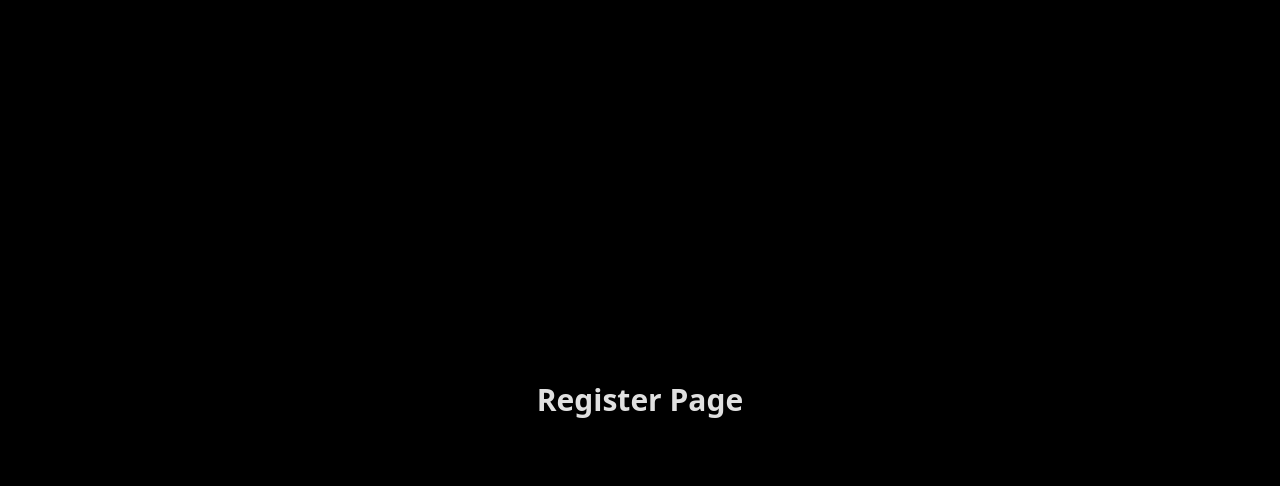
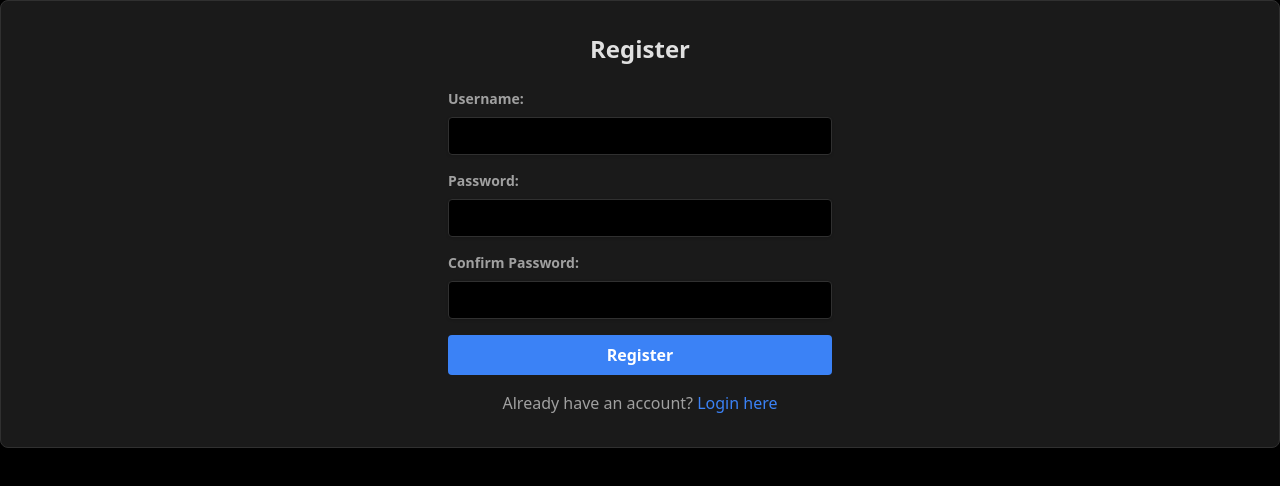
Before and after one commit to nakutakaa/Web9_grp1Expense-tracker-frontend, a React (Vite) app: page /register in a window 1280 px wide. Shown: the top 486 px of the page. Built offline with nearby package versions, Linux system fonts and the light colour scheme.

Commit message:
feat: Implemented authentication context (AuthProvider and useAuth)

```diff
--- /dev/null
+++ b/src/context/AuthContext.jsx
@@ -0,0 +1,98 @@
+// src/context/AuthContext.jsx
+import React, { createContext, useState, useContext, useEffect } from 'react';
+import api from '../services/api'; // Import our configured Axios instance
+import { toast } from 'react-toastify';
+import { useNavigate } from 'react-router-dom'; // To redirect after login/logout
+
+// 1. Create the Auth Context
+// This will hold the authentication state and functions.
+// We export it so other components can use `useContext(AuthContext)`.
+const AuthContext = createContext(undefined); // Default value is undefined initially
+
+// 2. Create the Auth Provider Component
+// This component will wrap our entire application (or parts of it)
+// and provide the authentication context to its children.
+export const AuthProvider = ({ children }) => {
+  // State to track if the user is authenticated
+  const [isAuthenticated, setIsAuthenticated] = useState(false);
+  // State to store user information (e.g., username)
+  const [user, setUser] = useState(null);
+  // State to indicate if the authentication check is in progress (useful for initial load)
+  const [loading, setLoading] = useState(true);
+
+  const navigate = useNavigate(); // Hook to programmatically navigate
+
+  // Effect to run once on component mount to check for existing token
+  useEffect(() => {
+    const token = localStorage.getItem('token');
+    const storedUser = localStorage.getItem('user'); // Assuming you store user info as stringified JSON
+
+    if (token && storedUser) {
+      try {
+        // Attempt to parse stored user data
+        const parsedUser = JSON.parse(storedUser);
+        setIsAuthenticated(true);
+        setUser(parsedUser);
+        // Optionally, verify token validity with backend here if desired
+        // For now, presence of token is enough for initial state
+      } catch (error) {
+        console.error("Failed to parse user from localStorage or invalid token", error);
+        // Clear invalid data if parsing fails
+        localStorage.removeItem('token');
+        localStorage.removeItem('user');
+        setIsAuthenticated(false);
+        setUser(null);
+        toast.error("Your session was invalid. Please log in again.");
+      }
+    }
+    setLoading(false); // Authentication check complete
+  }, []);
+
+  // Function to handle user login
+  const login = (token, userData) => {
+    // Store token and user data in localStorage
+    localStorage.setItem('token', token);
+    localStorage.setItem('user', JSON.stringify(userData)); // Store user data as a string
+    setIsAuthenticated(true);
+    setUser(userData);
+    toast.success(`Welcome, ${userData.username || 'user'}!`);
+    navigate('/'); // Redirect to dashboard after successful login
+  };
+
+  // Function to handle user logout
+  const logout = () => {
+    // Remove token and user data from localStorage
+    localStorage.removeItem('token');
+    localStorage.removeItem('user');
+    setIsAuthenticated(false);
+    setUser(null);
+    toast.info('You have been logged out.');
+    navigate('/login'); // Redirect to login page after logout
+  };
+
+  // The value provided to children through the context
+  const contextValue = {
+    isAuthenticated,
+    user,
+    loading,
+    login,
+    logout,
+  };
+
+  return (
+    <AuthContext.Provider value={contextValue}>
+      {children}
+    </AuthContext.Provider>
+  );
+};
+
+// 3. Custom Hook to consume the Auth Context
+// This makes it easier for components to access authentication state and functions.
+export const useAuth = () => {
+  const context = useContext(AuthContext);
+  if (context === undefined) {
+    // This error helps ensure the hook is used within an AuthProvider
+    throw new Error('useAuth must be used within an AuthProvider');
+  }
+  return context;
+};
--- a/src/main.jsx
+++ b/src/main.jsx
@@ -1,14 +1,19 @@
 // import React from 'react';
 // import ReactDOM from 'react-dom/client';
 // import App from './App.jsx';
-// import './index.css'; //  global styles with Tailwind directives
-// import { BrowserRouter } from 'react-router-dom'; // Import BrowserRouter
+// import './index.css';
+// import { BrowserRouter } from 'react-router-dom';
+// import { ToastContainer } from 'react-toastify'; // Import ToastContainer
+// import 'react-toastify/dist/ReactToastify.css'; // Import Toastify CSS
 
 // ReactDOM.createRoot(document.getElementById('root')).render(
 //   <React.StrictMode>
-//     {/* BrowserRouter enables client-side routing */}
 //     <BrowserRouter>
 //       <App />
+//       {/* ToastContainer: Place this outside your app component, ideally as a sibling
+//           to ensure it renders on top of everything.
+//           'theme="dark"' applies the dark theme to your toasts. */}
+//       <ToastContainer theme="dark" position="top-right" autoClose={3000} hideProgressBar={false} newestOnTop={false} closeOnClick rtl={false} pauseOnFocusLoss draggable pauseOnHover />
 //     </BrowserRouter>
 //   </React.StrictMode>,
 // );
@@ -17,17 +22,18 @@ import ReactDOM from 'react-dom/client';
 import App from './App.jsx';
 import './index.css';
 import { BrowserRouter } from 'react-router-dom';
-import { ToastContainer } from 'react-toastify'; // Import ToastContainer
-import 'react-toastify/dist/ReactToastify.css'; // Import Toastify CSS
+import { ToastContainer } from 'react-toastify';
+import 'react-toastify/dist/ReactToastify.css';
+import { AuthProvider } from './context/AuthContext'; // Import AuthProvider
 
 ReactDOM.createRoot(document.getElementById('root')).render(
   <React.StrictMode>
     <BrowserRouter>
-      <App />
-      {/* ToastContainer: Place this outside your app component, ideally as a sibling
-          to ensure it renders on top of everything.
-          'theme="dark"' applies the dark theme to your toasts. */}
-      <ToastContainer theme="dark" position="top-right" autoClose={3000} hideProgressBar={false} newestOnTop={false} closeOnClick rtl={false} pauseOnFocusLoss draggable pauseOnHover />
+      {/* Wrap App with AuthProvider to make auth context available globally */}
+      <AuthProvider>
+        <App />
+        <ToastContainer theme="dark" position="top-right" autoClose={3000} hideProgressBar={false} newestOnTop={false} closeOnClick rtl={false} pauseOnFocusLoss draggable pauseOnHover />
+      </AuthProvider>
     </BrowserRouter>
   </React.StrictMode>,
 );
--- a/src/pages/Auth/LoginPage.jsx
+++ b/src/pages/Auth/LoginPage.jsx
@@ -1,43 +1,42 @@
-import React, { useState, useEffect } from 'react'; // Added useEffect for initial dark mode
+// src/pages/Auth/LoginPage.jsx
+import React, { useState, useEffect } from 'react';
 import { Link } from 'react-router-dom';
-import { toast } from 'react-toastify'; // Import toast
-import api from '../../services/api'; // Import our configured Axios instance
+import { toast } from 'react-toastify';
+import api from '../../services/api';
+import { useAuth } from '../../context/AuthContext'; // Import useAuth
 
 function LoginPage() {
   const [username, setUsername] = useState('');
   const [password, setPassword] = useState('');
-  const [loading, setLoading] = useState(false); // To manage button loading state
+  const [loading, setLoading] = useState(false);
+  const { login } = useAuth(); // Destructure login function from useAuth context
 
-  // Ensure dark mode is applied if not already by the root App.jsx or main.jsx
+  // Ensure dark mode is applied
   useEffect(() => {
     document.documentElement.classList.add('dark');
   }, []);
 
   const handleSubmit = async (e) => {
     e.preventDefault();
-    setLoading(true); // Disable button and show loading
-
-    // Placeholder for actual API call
-    // In a real scenario, we'd send username/password to our backend
-    console.log('Attempting login with:', { username, password });
+    setLoading(true);
 
     try {
-      // Simulate an API call delay
-      // In a real app: const response = await api.post('/auth/login', { username, password });
-      await new Promise(resolve => setTimeout(resolve, 1500)); // Simulate network request
+      // --- Actual Backend Call ---
+      // This is where we'll make the real API call to your Flask backend
+      // The backend should return an access_token and possibly user info
+      const response = await api.post('/auth/login', { username, password });
+      // Assuming our backend responds with { access_token: '...', user: { username: '...' } }
+      const { access_token, user: loggedInUser } = response.data; // Adjust based on our actual backend response structure
 
-      // Simulate successful login (replace with actual backend response handling)
-      toast.success('Simulated Login Successful! You will be redirected soon.');
-      // console.log('Login API response:', response.data);
-      // TODO: Store token and user info, then redirect to dashboard
-      // Example: localStorage.setItem('token', response.data.access_token);
-      // navigate('/');
+      // Call the login function from the AuthContext to update global state and store token
+      login(access_token, loggedInUser);
+      // The navigate('/') is already handled within the login function in AuthContext
+
     } catch (error) {
-      console.error('Simulated Login error:', error);
-      // Display error message from backend or a generic one
-      toast.error(error.response?.data?.message || 'Simulated Login Failed. Try again.');
+      console.error('Login error:', error.response?.data || error.message);
+      toast.error(error.response?.data?.message || 'Login failed. Please check your credentials.');
     } finally {
-      setLoading(false); // Re-enable button
+      setLoading(false);
     }
   };
 
@@ -74,7 +73,7 @@ function LoginPage() {
         <button
           type="submit"
           className="bg-accent hover:opacity-90 text-white font-bold py-2 px-4 rounded focus:outline-none focus:shadow-outline w-full disabled:opacity-50"
-          disabled={loading} // Disable button when loading
+          disabled={loading}
         >
           {loading ? 'Logging in...' : 'Login'}
         </button>
--- a/src/pages/Auth/RegisterPage.jsx
+++ b/src/pages/Auth/RegisterPage.jsx
@@ -1,9 +1,98 @@
-import React from 'react';
+// src/pages/Auth/RegisterPage.jsx
+import React, { useState, useEffect } from 'react';
+import { Link, useNavigate } from 'react-router-dom';
+import api from '../../services/api';
+import { toast } from 'react-toastify';
 
 function RegisterPage() {
+  const [username, setUsername] = useState('');
+  const [password, setPassword] = useState('');
+  const [confirmPassword, setConfirmPassword] = useState('');
+  const [loading, setLoading] = useState(false);
+  const navigate = useNavigate();
+
+  useEffect(() => {
+    document.documentElement.classList.add('dark');
+  }, []);
+
+  const handleSubmit = async (e) => {
+    e.preventDefault();
+    if (password !== confirmPassword) {
+      toast.error('Passwords do not match.');
+      return;
+    }
+    setLoading(true);
+    try {
+      // --- Actual Backend Call ---
+      // Assuming our backend expects 'username' and 'password' for registration
+      const response = await api.post('/auth/register', { username, password });
+      toast.success(response.data.message || 'Registration successful! Please login.');
+      navigate('/login'); // Redirect to login page after successful registration
+    } catch (error) {
+      console.error('Registration error:', error.response?.data || error.message);
+      toast.error(error.response?.data?.message || 'Registration failed. Please try again.');
+    } finally {
+      setLoading(false);
+    }
+  };
+
   return (
-    <div className="flex items-center justify-center min-h-screen bg-primary text-text-primary">
-      <h2 className="text-3xl font-bold">Register Page</h2>
+    <div className="flex flex-col items-center p-8 bg-secondary rounded-lg shadow-xl border border-border-color">
+      <h2 className="text-2xl font-bold mb-6 text-text-primary">Register</h2>
+      <form onSubmit={handleSubmit} className="w-full max-w-sm space-y-4">
+        <div>
+          <label htmlFor="username" className="block text-text-secondary text-sm font-bold mb-2">
+            Username:
+          </label>
+          <input
+            type="text"
+            id="username"
+            value={username}
+            onChange={(e) => setUsername(e.target.value)}
+            className="shadow appearance-none border border-border-color rounded w-full py-2 px-3 bg-primary text-text-primary leading-tight focus:outline-none focus:shadow-outline focus:border-accent"
+            required
+          />
+        </div>
+        <div>
+          <label htmlFor="password" className="block text-text-secondary text-sm font-bold mb-2">
+            Password:
+          </label>
+          <input
+            type="password"
+            id="password"
+            value={password}
+            onChange={(e) => setPassword(e.target.value)}
+            className="shadow appearance-none border border-border-color rounded w-full py-2 px-3 bg-primary text-text-primary leading-tight focus:outline-none focus:shadow-outline focus:border-accent"
+            required
+          />
+        </div>
+        <div>
+          <label htmlFor="confirmPassword" className="block text-text-secondary text-sm font-bold mb-2">
+            Confirm Password:
+          </label>
+          <input
+            type="password"
+            id="confirmPassword"
+            value={confirmPassword}
+            onChange={(e) => setConfirmPassword(e.target.value)}
+            className="shadow appearance-none border border-border-color rounded w-full py-2 px-3 bg-primary text-text-primary leading-tight focus:outline-none focus:shadow-outline focus:border-accent"
+            required
+          />
+        </div>
+        <button
+          type="submit"
+          className="bg-accent hover:opacity-90 text-white font-bold py-2 px-4 rounded focus:outline-none focus:shadow-outline w-full disabled:opacity-50"
+          disabled={loading}
+        >
+          {loading ? 'Registering...' : 'Register'}
+        </button>
+      </form>
+      <p className="mt-4 text-text-secondary">
+        Already have an account?{' '}
+        <Link to="/login" className="text-accent hover:underline">
+          Login here
+        </Link>
+      </p>
     </div>
   );
 }
```
